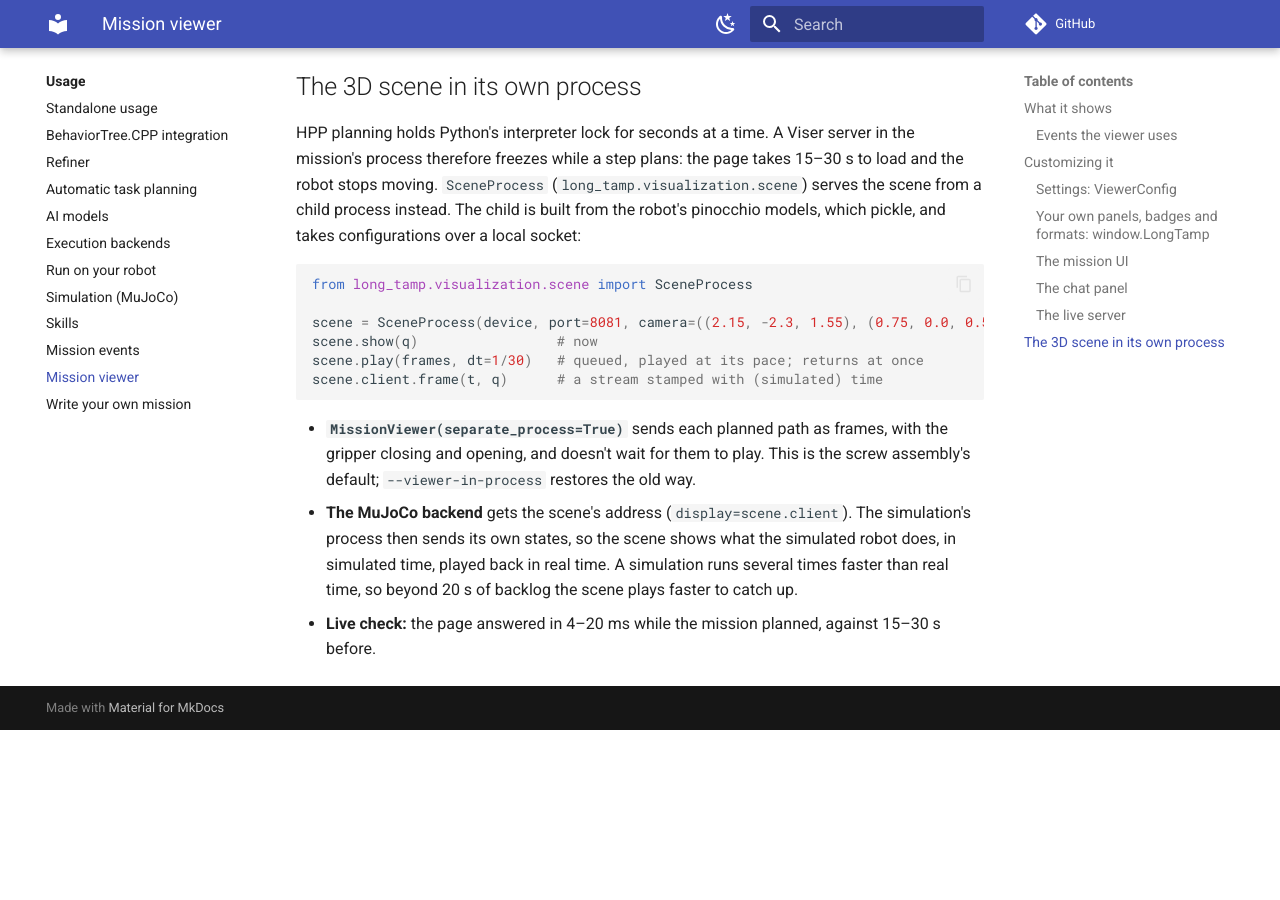
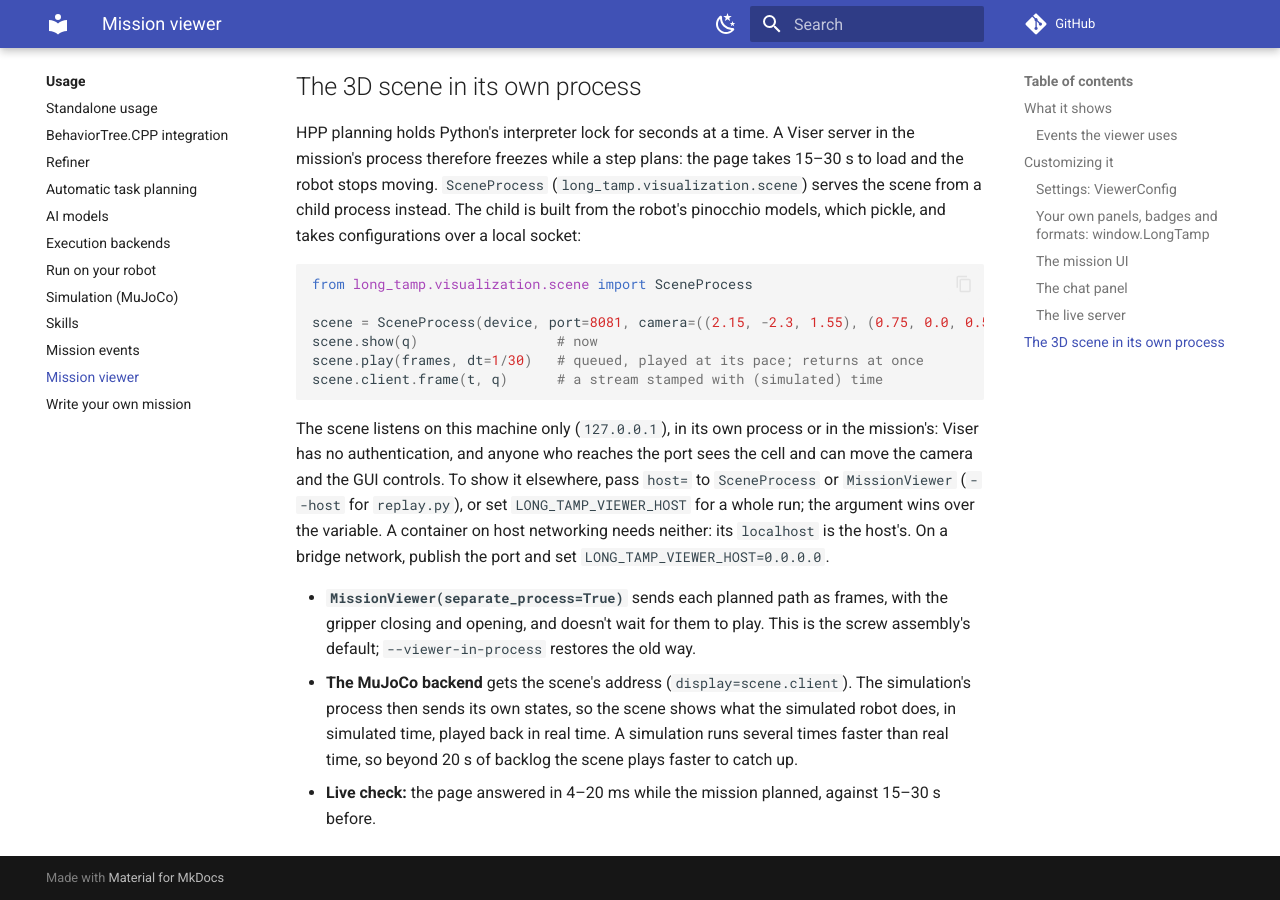
Before and after one commit to thanhndv212/long-tamp, an MkDocs documentation site: the page built from docs/usage/viewer.md, in a window 1280 px wide and 900 px high, scrolled down 7039 px. Built offline with MkDocs 1.6.1 and Material for MkDocs 9.7.7, drawn with Linux system fonts in a browser that asks for light colours; comment, search, counter and statistics services are not loaded; before the commit the page ends 7769 px from its top, so only the background shows below that.

Commit message:
docs(viewer): where the 3D scene listens and how to show it elsewhere
Refs #223

````diff
--- a/docs/usage/viewer.md
+++ b/docs/usage/viewer.md
@@ -268,6 +268,14 @@ scene.play(frames, dt=1/30)   # queued, played at its pace; returns at once
 scene.client.frame(t, q)      # a stream stamped with (simulated) time
 ```
 
+The scene listens on this machine only (`127.0.0.1`), in its own process or in the
+mission's: Viser has no authentication, and anyone who reaches the port sees the cell and
+can move the camera and the GUI controls. To show it elsewhere, pass `host=` to
+`SceneProcess` or `MissionViewer` (`--host` for `replay.py`), or set
+`LONG_TAMP_VIEWER_HOST` for a whole run; the argument wins over the variable. A container
+on host networking needs neither: its `localhost` is the host's. On a bridge network,
+publish the port and set `LONG_TAMP_VIEWER_HOST=0.0.0.0`.
+
 - **`MissionViewer(separate_process=True)`** sends each planned path as frames, with the
   gripper closing and opening, and doesn't wait for them to play. This is the screw
   assembly's default; `--viewer-in-process` restores the old way.
````
